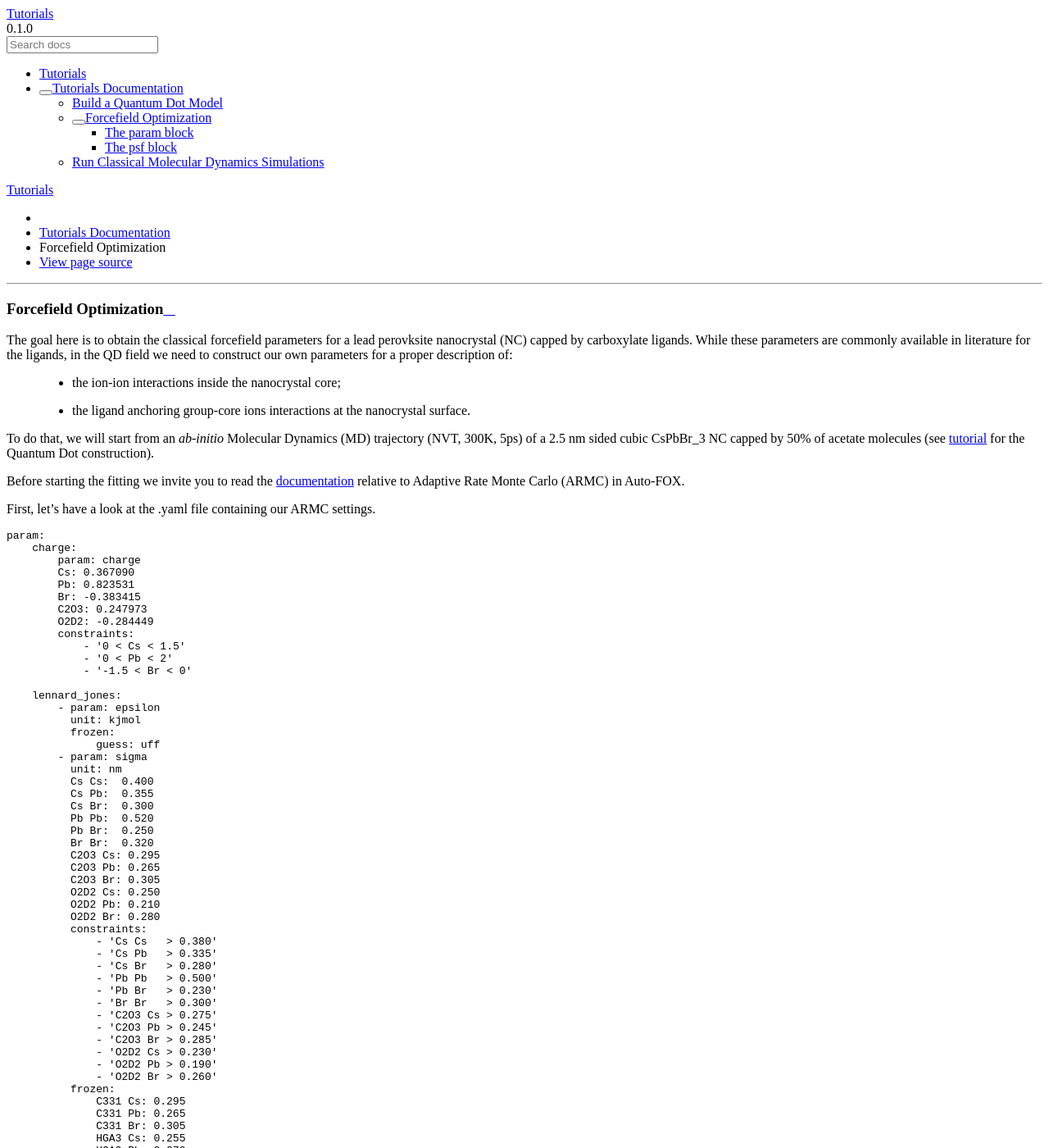
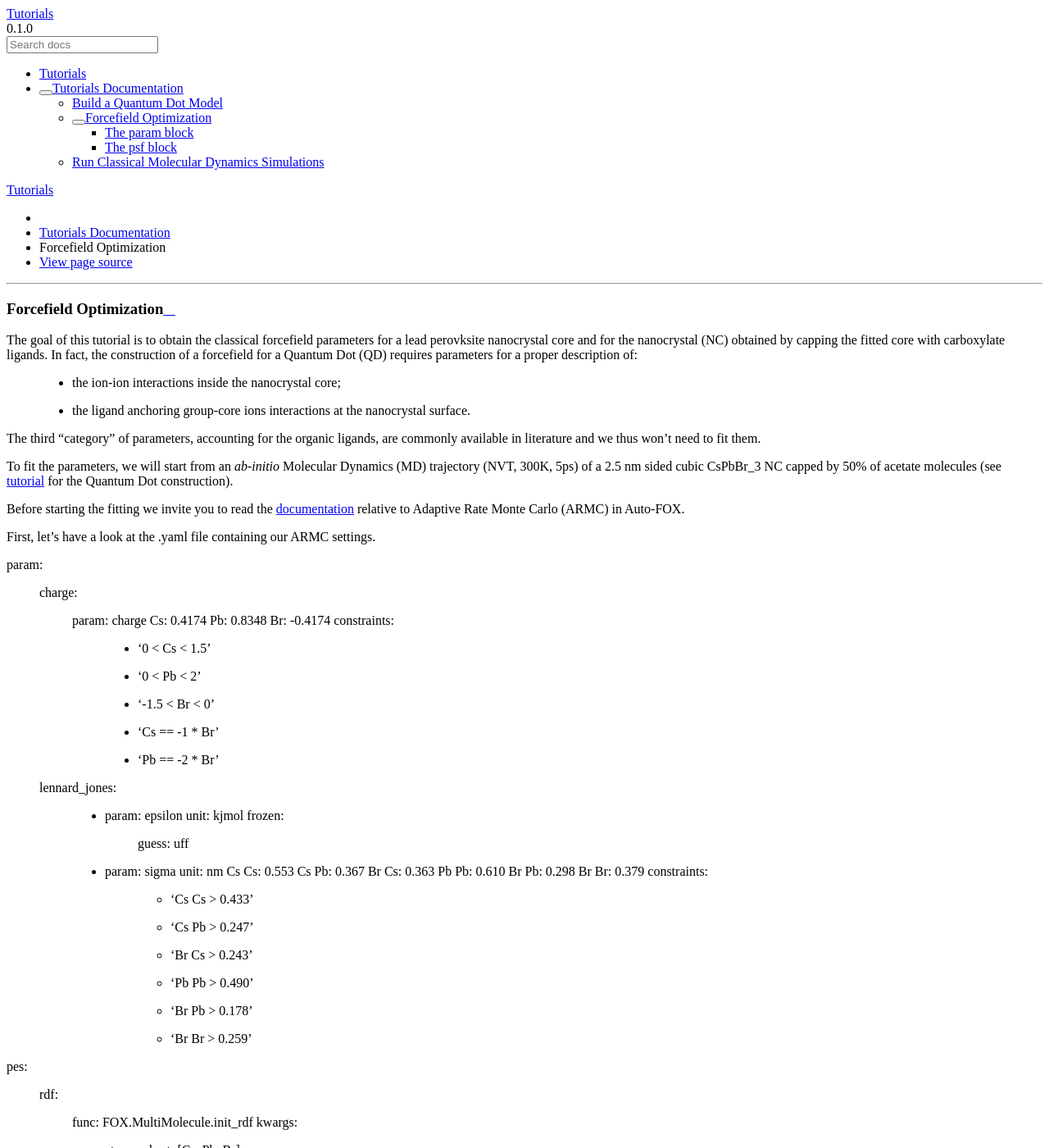
Before and after one commit to nlesc-nano/Tutorials, a Sphinx documentation site: the page built from docs/2_fitting.rst, in a window 1280 px wide and 1400 px high. Shown: the whole window at 82% size. Built offline with Sphinx 7.4.7 and the Read the Docs theme 2.0.0, drawn with Linux system fonts in a browser that asks for light colours; some of the changed text lies outside the part shown.

Commit message:
Update 2_fitting.rst

```diff
--- a/docs/2_fitting.rst
+++ b/docs/2_fitting.rst
@@ -2,19 +2,133 @@
 
 Forcefield Optimization
 =======================
-The goal here is to obtain the classical forcefield parameters for a lead perovksite nanocrystal (NC) capped by carboxylate ligands. While these parameters are commonly available in literature for the ligands, in the QD field we need to construct our own parameters for a proper description of:
+The goal of this tutorial is to obtain the classical forcefield parameters for a lead perovksite nanocrystal core and for the nanocrystal (NC) obtained by capping the fitted core with carboxylate ligands. In fact, the construction of a forcefield for a Quantum Dot (QD) requires parameters for a proper description of:
 
     * the ion-ion interactions inside the nanocrystal core;
     * the ligand anchoring group-core ions interactions at the nanocrystal surface.
 
-To do that, we will start from an *ab-initio* Molecular Dynamics (MD) trajectory (NVT, 300K, 5ps) of a 2.5 nm sided cubic CsPbBr_3 NC capped by 50% of acetate molecules (see `tutorial <https://nanotutorials.readthedocs.io/en/latest/1_build_qd.html>`_ for the Quantum Dot construction).
+The third "category" of parameters, accounting for the organic ligands, are commonly available in literature and we thus won't need to fit them.
+
+To fit the parameters, we will start from an *ab-initio* Molecular Dynamics (MD) trajectory (NVT, 300K, 5ps) of a 2.5 nm sided cubic CsPbBr_3 NC capped by 50% of acetate molecules (see `tutorial <https://nanotutorials.readthedocs.io/en/latest/1_build_qd.html>`_ for the Quantum Dot construction).
 
 Before starting the fitting we invite you to read the `documentation <https://auto-fox.readthedocs.io/en/latest/4_monte_carlo.html>`_ relative to Adaptive Rate Monte Carlo (ARMC) in Auto-FOX.
 
 First, let's have a look at the .yaml file containing our ARMC settings.
 
 .. code:: yaml
+param:
+    charge:
+        param: charge
+        Cs: 0.4174
+        Pb: 0.8348
+        Br: -0.4174
+        constraints:
+            - '0 < Cs < 1.5'
+            - '0 < Pb < 2'
+            - '-1.5 < Br < 0'
+            - 'Cs == -1 * Br'
+            - 'Pb == -2 * Br'
 
+    lennard_jones:
+        - param: epsilon
+          unit: kjmol
+          frozen:
+              guess: uff
+        - param: sigma
+          unit: nm
+          Cs Cs:  0.553
+          Cs Pb:  0.367
+          Br Cs:  0.363
+          Pb Pb:  0.610
+          Br Pb:  0.298
+          Br Br:  0.379
+          constraints:
+              - 'Cs Cs   > 0.433'
+              - 'Cs Pb   > 0.247'
+              - 'Br Cs   > 0.243'
+              - 'Pb Pb   > 0.490'
+              - 'Br Pb   > 0.178'
+              - 'Br Br   > 0.259'
+
+pes:
+    rdf:
+        func: FOX.MultiMolecule.init_rdf
+        kwargs:
+            atom_subset: [Cs, Pb, Br]
+
+job:
+    molecule: 2.3nm_cspbbr3_NVT_300K-pos-1.xyz
+
+#        settings:
+#            prm: acetate.prm
+#    path: /scratch-shared/pascazio/acetate_spme
+    md_settings:
+        template: qmflows.templates.md.specific.cp2k_mm
+        settings:
+            input:
+                global:
+                    print_level: LOW
+                force_eval:
+                    mm:
+                      poisson:
+                         periodic: xyz
+                         ewald:
+                           ewald_type: spme
+                           gmax: '62 62 62'
+                           o_spline: 4
+                    subsys:
+                        cell:
+                            abc: '[angstrom] 100.0 100.0 100.0'
+                            periodic: xyz
+
+                motion:
+                    print:
+                        restart:
+                           each:
+                              md: 10
+                        trajectory:
+                           each:
+                              md: 10
+                        velocities:
+                           each:
+                              md: 10
+                        forces:
+                           each:
+                              md: 10
+                    md:
+                        ensemble: NVT
+                        temperature: 300.0
+                        timestep: 2.5
+                        steps: 10000
+                        thermostat:
+                            type: csvr
+                            csvr:
+                                timecon: 10000
+
+monte_carlo:
+    type: FOX.armc.ARMC
+    iter_len: 50000
+    sub_iter_len: 10
+    logfile: armc.log
+    hdf5_file: armc.hdf5
+    path: ./
+    folder: MM_MD_workdir
+    keep_files: True
+
+
+
+.......
+
+
+
+
+
+
+
+
+
+
+.. code:: yaml
     param:
         charge:
             param: charge
```
